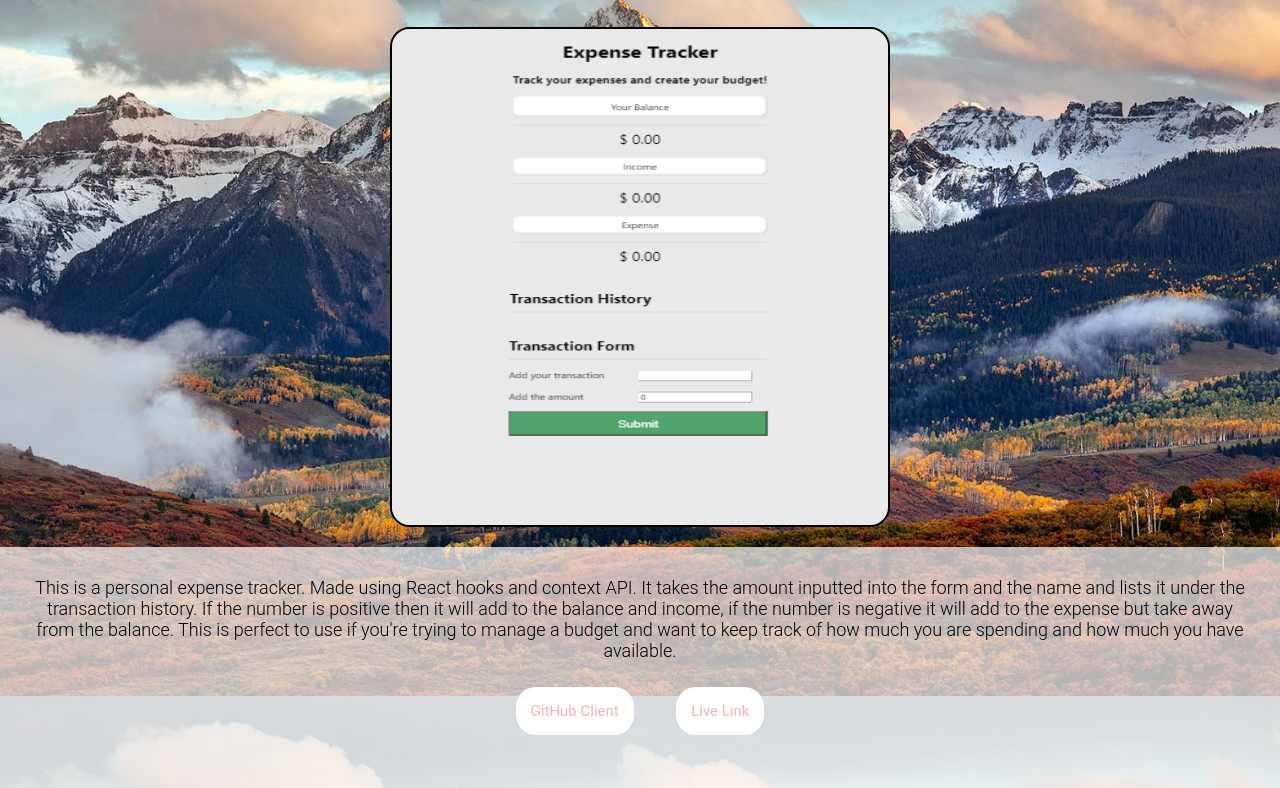
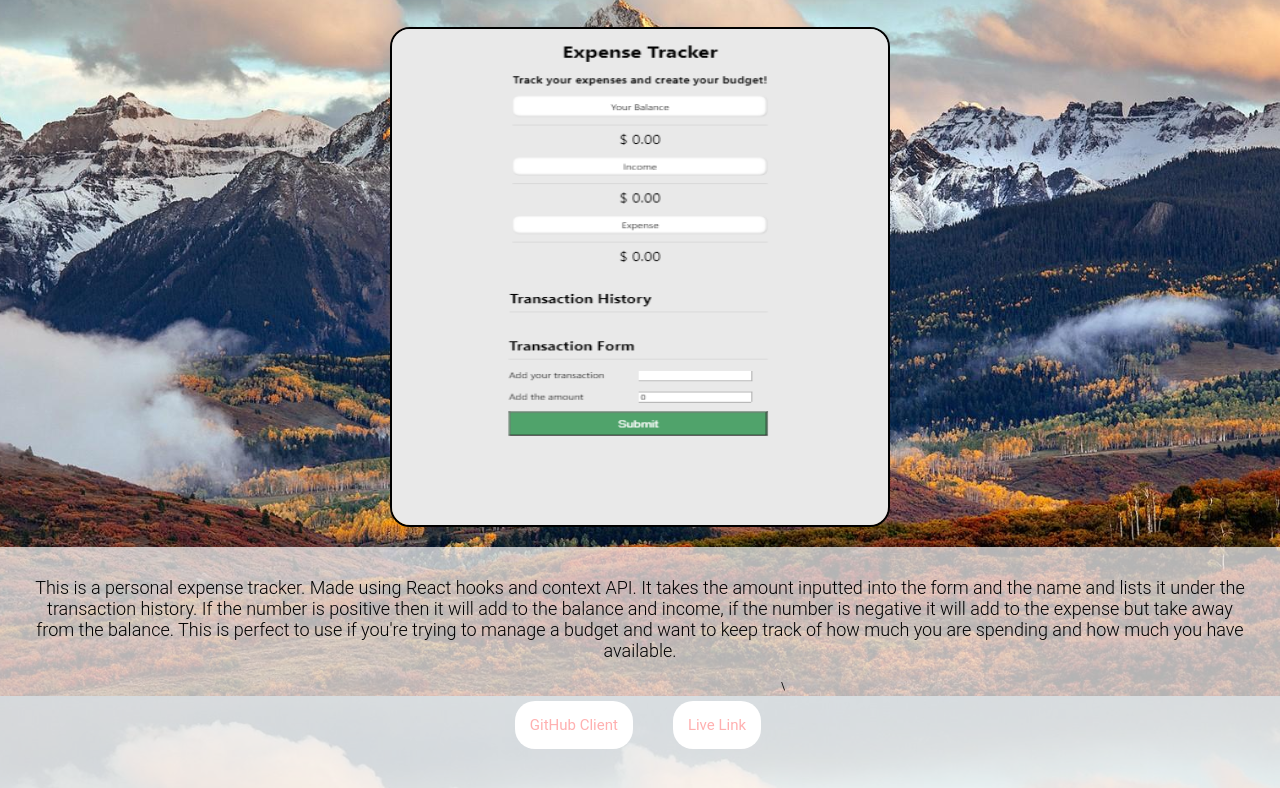
Before and after one commit to javi-err/Javi-Portfolio-v3, a plain HTML site: page expensetracker.html in a window 1280 px wide. Shown: the part 104-892 px from the top of the page. Drawn offline with nearby package versions, Linux system fonts and the light colour scheme.

Commit message:
final changes and display fixes

```diff
--- a/expensetracker.html
+++ b/expensetracker.html
@@ -4,6 +4,7 @@
     <meta charset="UTF-8">
     <meta name="viewport" content="width=device-width, initial-scale=1.0">
     <link rel="stylesheet" href="project-page.css">
+    <link rel="stylesheet" href="https://cdnjs.cloudflare.com/ajax/libs/font-awesome/4.7.0/css/font-awesome.min.css">
     <title>Expense Tracker Project Page</title>
 </head>
 <body>
@@ -52,9 +53,10 @@
                     transaction history. If the number is positive then it will add to the balance and income, if the number is negative it will add to the expense but take away from
                     the balance. This is perfect to use if you're trying to manage a budget and want to keep track of how much you are spending and how much you have available.
                 </p>
-
+                <div class="button-container">
                 <a target="_blank" href="https://github.com/javi-err/Expense-Tracker-front"  class="more-info btn">GitHub Client</a>
-                <a target="_blank" href="https://expense-tracker-client-teal.vercel.app/" class="more-info btn">Live Link</a>
+                <a target="_blank" href="https://expense-tracker-client-teal.vercel.app/" class="more-info btn">Live Link</a>\
+                </div>
             </div>
 
             <div class="project-screenshots">
--- a/project-page.css
+++ b/project-page.css
@@ -55,7 +55,6 @@ img {
 }
 
 .more-info {
-    line-height: 10rem;
     background: white;
     font-size: 1.5rem;
     border-radius: 2rem;
@@ -189,6 +188,11 @@ li {
     height: 35rem;
 }
 
+.button-container {
+    display: flex;
+    margin: 2rem;
+    justify-content: center;
+}
     /* Footer */
 
     footer {
@@ -246,6 +250,10 @@ li {
         font-size: 5rem;
     }
 
+    /*Footer */
+    i.fa.fa-linkedin-square, i.fa.fa-github {
+        font-size: 2.5rem;
+    }
 
 
 /* All Mobile Sizes (devices and browser) */
```
Also changed, not shown: clearmind.html (+3 -1 lines), quizapp.html (+3 -1 lines), spacedrep.html (+3 -1 lines).
